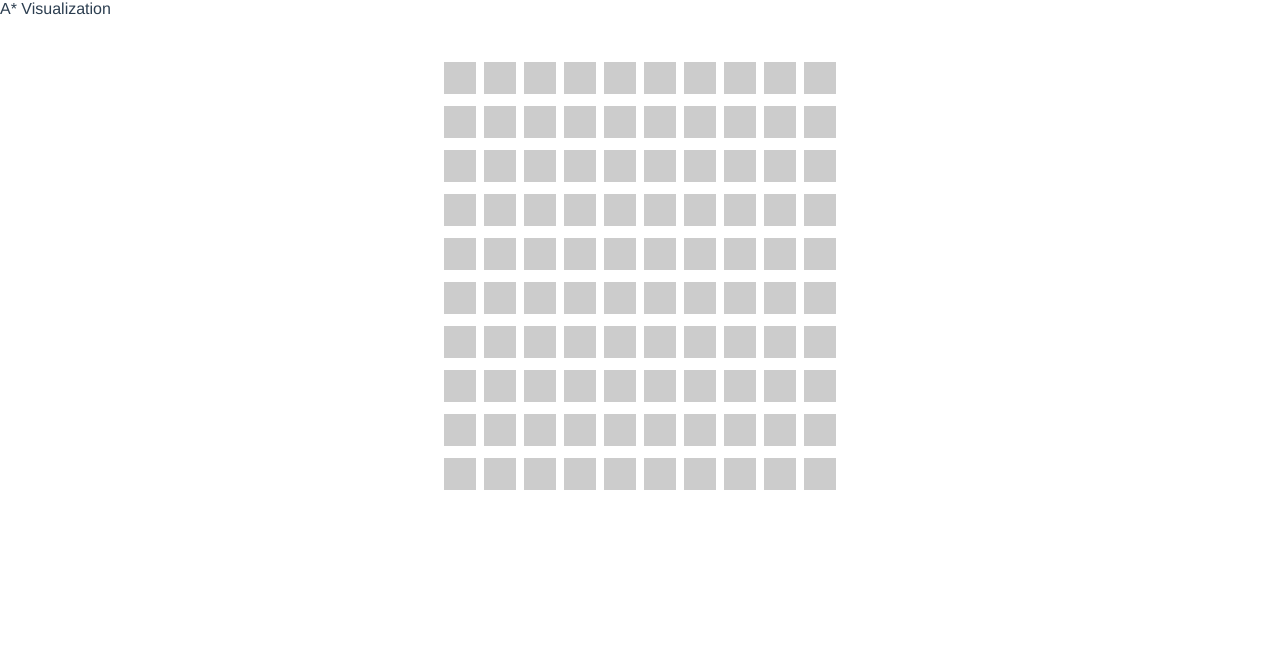
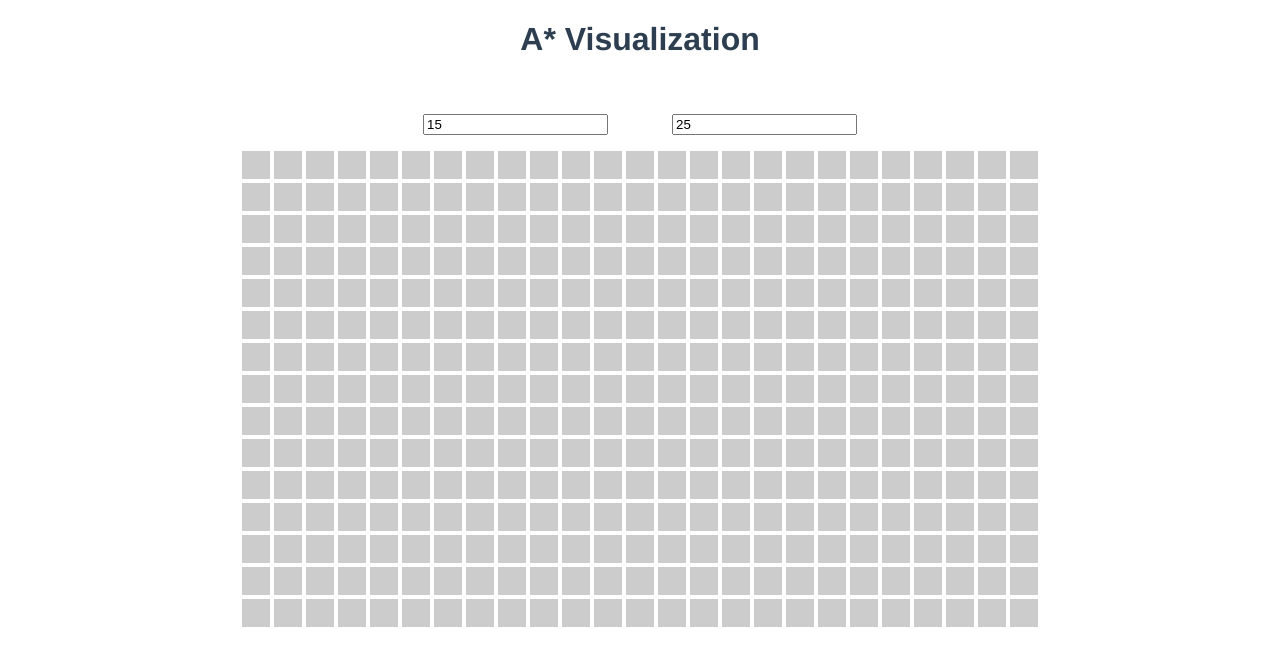
Before and after one commit to njgingrich/a-star, a Vue app: page / in a window 1280 px wide. Shown: the top 666 px of the page. Built offline with nearby package versions, Linux system fonts and the light colour scheme.

Commit message:
dynamically set rows/cols

```diff
--- a/src/App.vue
+++ b/src/App.vue
@@ -1,10 +1,12 @@
 <template>
   <div id="app">
     <header>
-      <span>A* Visualization</span>
+      <h1>A* Visualization</h1>
     </header>
     <main>
-      <grid :rows="10" :cols="10"></grid>
+      <input class="btn-input" v-model.number="rows" type="number">
+      <input class="btn-input" v-model.number="cols" type="number">
+      <grid :rows="rows" :cols="cols"></grid>
     </main>
   </div>
 </template>
@@ -16,6 +18,12 @@ export default {
   name: 'app',
   components: {
     Grid
+  },
+  data () {
+    return {
+      rows: 15,
+      cols: 25
+    }
   }
 }
 </script>
@@ -32,8 +40,17 @@ body {
   color: #2c3e50;
 }
 
+header {
+  text-align: center;
+}
+
 main {
   text-align: center;
   margin-top: 40px;
 }
+
+.btn-input {
+  display: inline;
+  margin: 1rem 2rem;
+}
 </style>
--- a/src/components/Cell.vue
+++ b/src/components/Cell.vue
@@ -1,14 +1,17 @@
 <template>
-  <div class="cell">
+  <div :class="typeClass">
   </div>
 </template>
 
 <script>
 export default {
   name: 'cell',
-  data () {
-    return {
-
+  props: {
+    type: String
+  },
+  computed: {
+    typeClass: function () {
+      return `cell cell-${this.type}`
     }
   }
 }
@@ -17,9 +20,24 @@ export default {
 <style lang="scss" scoped>
 .cell {
   display: inline-block;
-  width: 32px;
-  height: 32px;
+  width: 28px;
+  height: 28px;
+  margin: 0 2px 2px 2px;
+}
+
+.cell-none {
   background-color: #ccc;
-  margin: 4px;
+}
+
+.cell-start {
+  background-color: #00ff00;
+}
+
+.cell-goal {
+  background-color: #a4e3ff;
+}
+
+.cell-obstacle {
+  background-color: #555;
 }
 </style>
--- a/src/components/Grid.vue
+++ b/src/components/Grid.vue
@@ -1,7 +1,7 @@
 <template>
   <div class="grid">
     <div class="grid--row" v-for="r in rows" :key="r">
-      <cell v-for="c in cols" :key="c"></cell>
+      <cell v-for="c in cols" :key="c" :type="type"></cell>
     </div>
   </div>
 </template>
@@ -20,9 +20,14 @@ export default {
   },
   data () {
     return {
-      rows: 10,
-      cols: 10
+      type: 'none'
     }
   }
 }
 </script>
+
+<<style lang="scss" scoped>
+.grid--row {
+  height: 32px;
+}
+</style>
```
Also changed, not shown: 1 other file (tests, documents, lock files or other folders).
